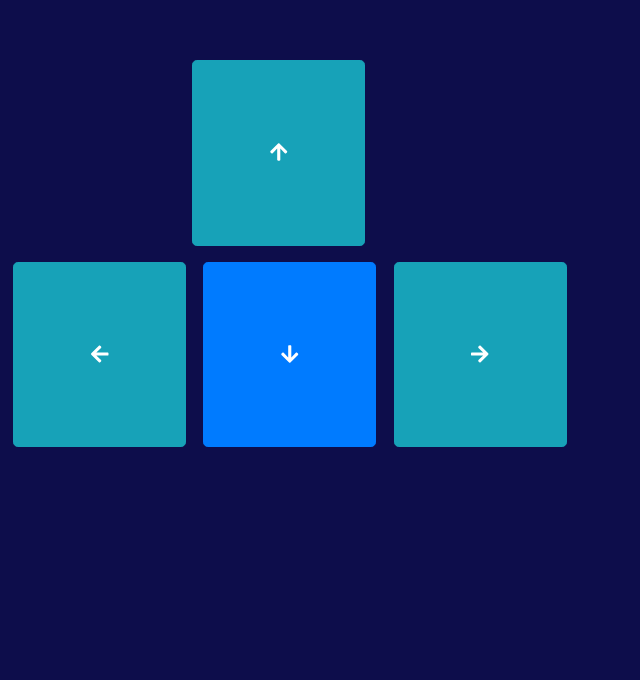
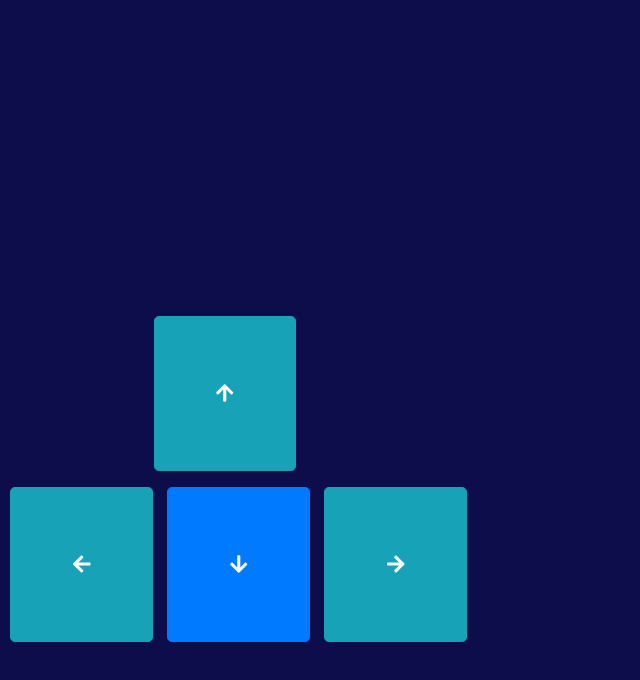
Before and after one commit to rishabkhanna27/SnakeGame, a React (Create React App) app: page / in a window 1280 px wide. Shown: the part 1804-2484 px from the top of the page, without its empty margins (0-640 px from the left). Built offline with nearby package versions, Linux system fonts and the light colour scheme.

Commit message:
On Screen Controller added

```diff
--- a/src/index.css
+++ b/src/index.css
@@ -51,8 +51,8 @@ body{
   margin-left: 15%;
 }
 .controller{
-  margin-top: 135%;
-  /* padding-left: 20%; */
+  margin-top: 155%;
+  padding-right: 20%;
 
 }
 .button{
```
